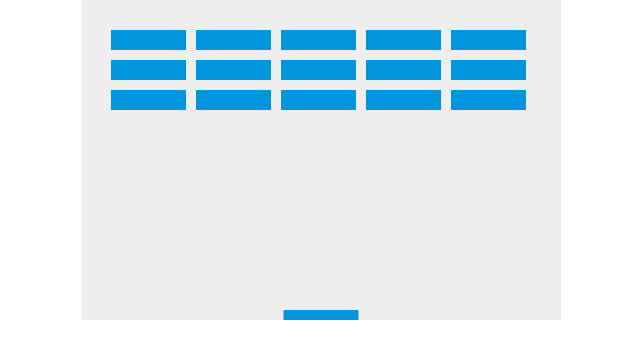
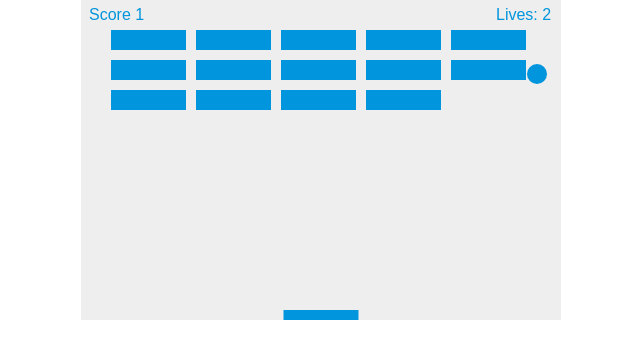
Before and after one commit to dpineda50/breakout, a plain HTML site: page index.html in a window 1280 px wide. Shown: the whole page, without its empty margins (319-959 px from the left). Drawn offline with Linux system fonts and the light colour scheme.

Commit message:
most gameplay ready, pause bug known

```diff
--- a/index.html
+++ b/index.html
@@ -24,6 +24,8 @@ var dy = -2;
 
 var ballRadius = 10;
 
+var paused = false;
+
 var paddleHeight = 10;
 var paddleWidth = 75;
 var paddleX = (canvas.width - paddleWidth)/2;
@@ -39,17 +41,34 @@ var brickPadding = 10;
 var brickOffsetTop = 30;
 var brickOffsetLeft = 30;
 
+var score = 0;
+
+var lives = 3;
+
 var bricks = [];
 for(c = 0; c < brickColumnCount; c++){
 	bricks[c] = [];
 	for(r = 0; r < brickRowCount; r++){
-		bricks[c][r] = {x:0,y:0};
+		bricks[c][r] = {x:0,y:0,status:1};
 	}
+}
+
+function drawLives() {
+	ctx.font = "16px Arial";
+	ctx.fillStyle = "#0095DD";
+	ctx.fillText("Lives: " +lives, canvas.width-65, 20);
+}
+
+function drawScore() {
+	ctx.font = "16px Arial";
+	ctx.fillStyle = "#0095DD";
+	ctx.fillText("Score " + score, 8, 20);
 }
 
 function drawBricks() {
 	for(c=0; c<brickColumnCount; c++){
 		for(r=0; r<brickRowCount;r++){
+			if(bricks[c][r].status == 1) {
 				var brickX = (c*(brickWidth+brickPadding))+brickOffsetLeft;
 				var brickY = (r*(brickHeight+brickPadding))+brickOffsetTop;
 				bricks[c][r].x = brickX;
@@ -60,6 +79,27 @@ function drawBricks() {
 				ctx.fillStyle = "#0095DD";
 				ctx.fill();
 				ctx.closePath();
+			}
+		}
+	}
+}
+
+function collisionDetection() {
+	for(c=0; c<brickColumnCount; c++) {
+		for(r=0; r < brickRowCount; r++) {
+			var b = bricks[c][r];
+			if(b.status == 1){
+				if(x > b.x && x < b.x+brickWidth
+					&& y > b.y && y < b.y+brickHeight) {
+					dy = -dy
+					b.status = 0;
+					score++;
+					if(score == brickRowCount*brickColumnCount) {
+						alert("YOU WIN, CONGRATULATIONS!");
+						document.location.reload();
+					}
+				}
+			}
 		}
 	}
 }
@@ -82,11 +122,17 @@ function drawBall() {
 }
 
 function draw(){
+
 	ctx.clearRect(0, 0, canvas.width, canvas.height);
 	drawBricks();
 	drawBall();
 	drawPaddle();
+	collisionDetection();
+	drawScore();
+	drawLives();
 
+
+	if(!paused) {
 		if(x + dx > canvas.width-ballRadius || x + dx - ballRadius< 0) {
 			dx = -dx;
 		}
@@ -96,10 +142,24 @@ function draw(){
 		else if(y + dy > canvas.height - ballRadius) {
 			if (x > paddleX && x < paddleX + paddleWidth) {
 				dy = -dy;
+				if((x > paddleX+paddleWidth/2 && dx < 0) ||
+					(x < paddleX+paddleWidth/2 && dx > 0)){
+					dx = -dx
+				}
 			}
 			else {
+				lives--;
+				if(!lives) {
 					alert("GAME OVER");
 					document.location.reload();
+				}
+				else {
+					x = canvas.width/2;
+					y = canvas.height-30;
+					dx = 2;
+					dy = -2;
+					paddleX = (canvas.width - paddleWidth)/2;
+				}
 			}
 
 
@@ -114,15 +174,31 @@ function draw(){
 			paddleX -= 7;
 		}
 	}
+
+	requestAnimationFrame(draw);
+	//paused = !paused;
+
+	console.log(paused);
+}
 document.addEventListener("keydown", keyDownHandler, false);
 document.addEventListener("keyup", keyUpHandler, false);
+document.addEventListener("mousemove", mouseMoveHandler, false);
 
+function mouseMoveHandler(e) {
+	var relativeX = e.clientX - canvas.offsetLeft;
+	if(relativeX > paddleWidth/2 && relativeX < canvas.width-paddleWidth/2) {
+		paddleX = relativeX - paddleWidth/2;
+	}
+}
 function keyDownHandler(e){
 	if(e.keyCode == 39){
 		rightPressed = true;
 	}
 	else if(e.keyCode == 37) {
 		leftPressed = true;
+	}
+	else if(e.keyCode == 32) {
+		paused = !paused;
 	}
 }
 
@@ -134,7 +210,7 @@ function keyUpHandler(e){
 		leftPressed = false;
 	}
 }
-setInterval(draw, 12);
+draw();
 
 </script>
 
```
Lines whose indentation alone changed are shown as unchanged.
